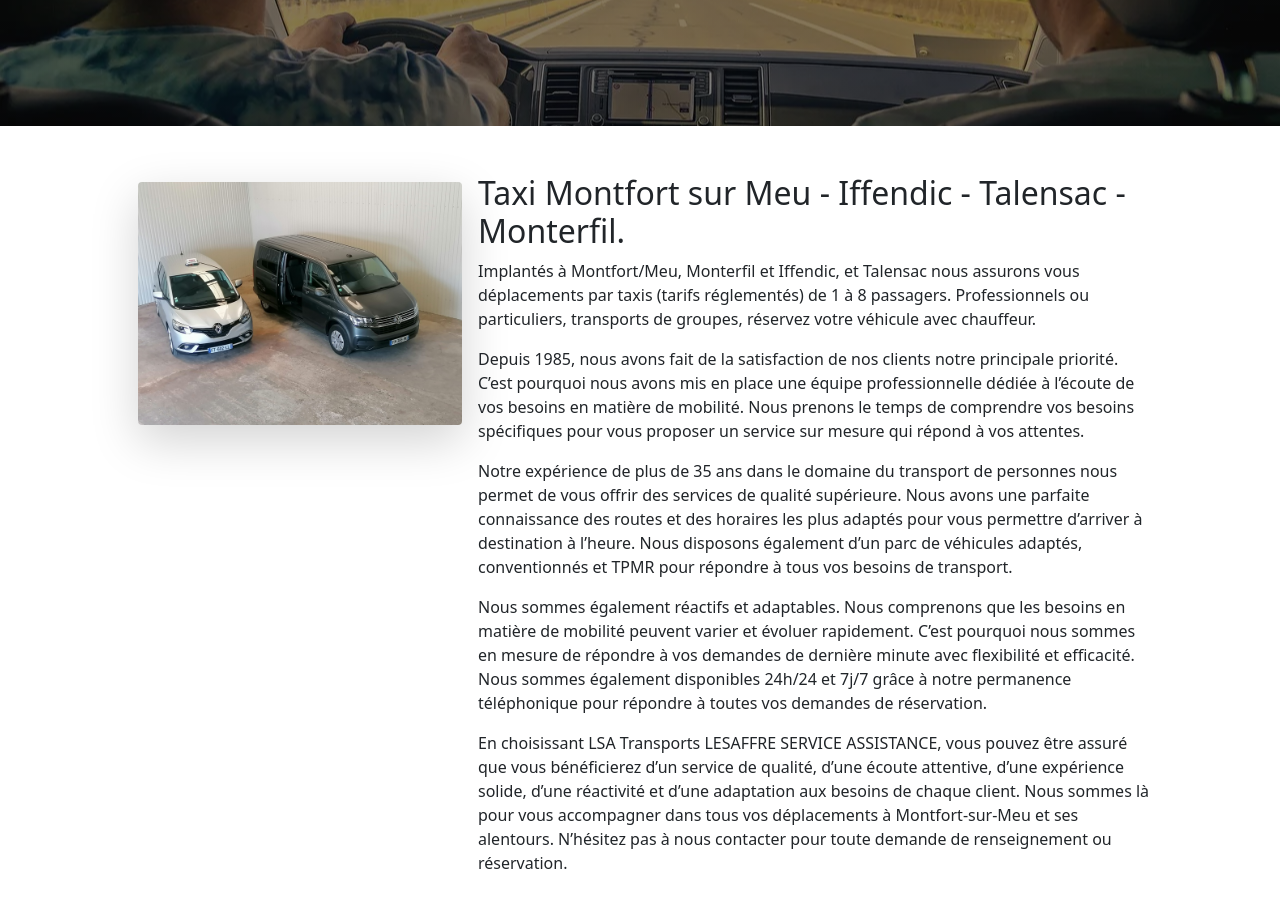
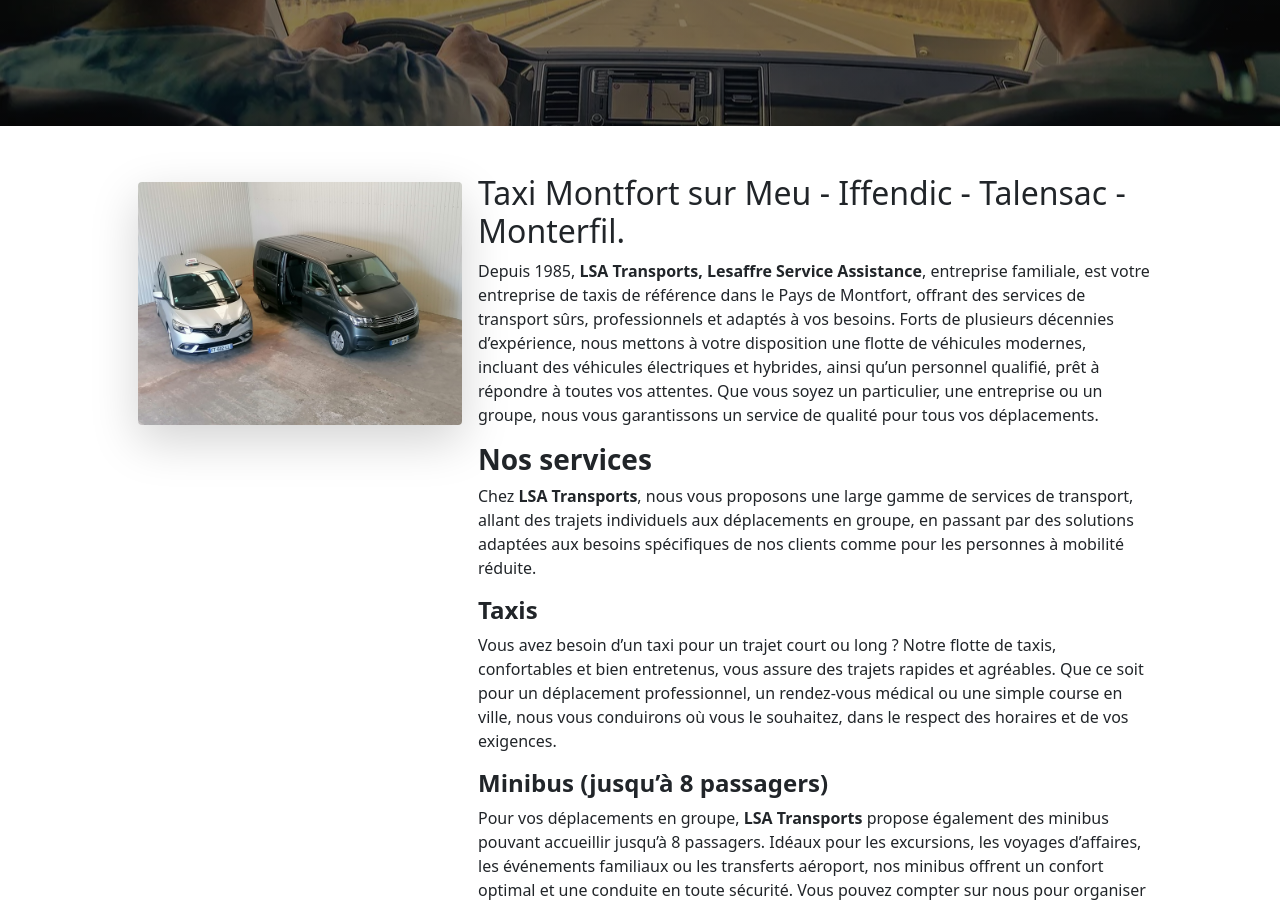
Before and after one commit to lesaffre35/lsa, a Jekyll site: the page built from pages/taxi.md, in a window 1280 px wide and 900 px high, scrolled down 206 px. Built offline with Jekyll 4.4.1, drawn with Linux system fonts in a browser that asks for light colours; nearby versions of some CDN libraries; some of the changed text lies outside the part shown.

Commit message:
Update taxi.md

```diff
--- a/pages/taxi.md
+++ b/pages/taxi.md
@@ -8,12 +8,40 @@
 
 ## Taxi Montfort sur Meu - Iffendic - Talensac - Monterfil.
 
-Implantés à Montfort/Meu, Monterfil et Iffendic, et Talensac nous assurons vous déplacements par taxis (tarifs réglementés) de 1 à 8 passagers. Professionnels ou particuliers, transports de groupes, réservez votre véhicule avec chauffeur.
 
-Depuis 1985, nous avons fait de la satisfaction de nos clients notre principale priorité. C'est pourquoi nous avons mis en place une équipe professionnelle dédiée à l'écoute de vos besoins en matière de mobilité. Nous prenons le temps de comprendre vos besoins spécifiques pour vous proposer un service sur mesure qui répond à vos attentes.
+Depuis 1985, **LSA Transports, Lesaffre Service Assistance**, entreprise familiale, est votre entreprise de taxis de référence dans le Pays de Montfort, offrant des services de transport sûrs, professionnels et adaptés à vos besoins. Forts de plusieurs décennies d'expérience, nous mettons à votre disposition une flotte de véhicules modernes, incluant des véhicules électriques et hybrides, ainsi qu'un personnel qualifié, prêt à répondre à toutes vos attentes. Que vous soyez un particulier, une entreprise ou un groupe, nous vous garantissons un service de qualité pour tous vos déplacements.
 
-Notre expérience de plus de 35 ans dans le domaine du transport de personnes nous permet de vous offrir des services de qualité supérieure. Nous avons une parfaite connaissance des routes et des horaires les plus adaptés pour vous permettre d'arriver à destination à l'heure. Nous disposons également d'un parc de véhicules adaptés, conventionnés et TPMR pour répondre à tous vos besoins de transport.
+### **Nos services**
 
-Nous sommes également réactifs et adaptables. Nous comprenons que les besoins en matière de mobilité peuvent varier et évoluer rapidement. C'est pourquoi nous sommes en mesure de répondre à vos demandes de dernière minute avec flexibilité et efficacité. Nous sommes également disponibles 24h/24 et 7j/7 grâce à notre permanence téléphonique pour répondre à toutes vos demandes de réservation.
+Chez **LSA Transports**, nous vous proposons une large gamme de services de transport, allant des trajets individuels aux déplacements en groupe, en passant par des solutions adaptées aux besoins spécifiques de nos clients comme pour les personnes à mobilité réduite.
 
-En choisissant LSA Transports LESAFFRE SERVICE ASSISTANCE, vous pouvez être assuré que vous bénéficierez d'un service de qualité, d'une écoute attentive, d'une expérience solide, d'une réactivité et d'une adaptation aux besoins de chaque client. Nous sommes là pour vous accompagner dans tous vos déplacements à Montfort-sur-Meu et ses alentours. N'hésitez pas à nous contacter pour toute demande de renseignement ou réservation.
+#### **Taxis**
+Vous avez besoin d'un taxi pour un trajet court ou long ? Notre flotte de taxis, confortables et bien entretenus, vous assure des trajets rapides et agréables. Que ce soit pour un déplacement professionnel, un rendez-vous médical ou une simple course en ville, nous vous conduirons où vous le souhaitez, dans le respect des horaires et de vos exigences.
+
+#### **Minibus (jusqu'à 8 passagers)**
+Pour vos déplacements en groupe, **LSA Transports** propose également des minibus pouvant accueillir jusqu'à 8 passagers. Idéaux pour les excursions, les voyages d'affaires, les événements familiaux ou les transferts aéroport, nos minibus offrent un confort optimal et une conduite en toute sécurité. Vous pouvez compter sur nous pour organiser vos trajets en toute sérénité.
+
+#### **Transports sur mesure**
+Que vous ayez besoin d'un transport ponctuel ou récurrent, nous sommes à votre écoute pour personnaliser nos services. Nous proposons des services sur mesure pour les entreprises, les événements, les transferts privés ou les visites touristiques. Notre flexibilité et notre réactivité nous permettent de répondre à toutes vos demandes spécifiques.
+
+### **Véhicules écologiques : un engagement pour l'environnement**
+
+Dans une démarche respectueuse de l'environnement, **LSA Transports** intègre à sa flotte des véhicules électriques et hybrides. Nous sommes convaincus que la mobilité durable est essentielle pour l'avenir, et c'est pourquoi nous avons choisi de proposer à nos clients des solutions de transport plus écologiques, tout en maintenant un haut niveau de confort et de sécurité.
+
+### **Un personnel qualifié et professionnel**
+
+Chez **LSA Transports**, nous savons que la qualité de notre service repose en grande partie sur le professionnalisme de notre équipe. Tous nos chauffeurs sont des conducteurs qualifiés et expérimentés, formés pour offrir une conduite sécurisée, courtoise et respectueuse de l’environnement.
+
+Nos chauffeurs connaissent parfaitement les itinéraires locaux et sont formés pour garantir votre confort et votre sécurité tout au long du trajet. De plus, nous mettons un point d'honneur à être ponctuels, afin que vous n'ayez jamais à vous soucier de la gestion de votre emploi du temps.
+
+### **Pourquoi choisir LSA Transports ?**
+
+- **Expérience et fiabilité** : Depuis 1985, nous avons su fidéliser nos clients grâce à la qualité constante de nos services.
+- **Véhicules modernes, écologiques et confortables** : Notre flotte inclut des véhicules électriques et hybrides, offrant à la fois confort, performance et respect de l'environnement.
+- **Flexibilité et réactivité** : Nous nous adaptons à toutes vos demandes, qu'il s'agisse de trajets ponctuels ou réguliers.
+- **Personnel professionnel** : Nos chauffeurs sont expérimentés et formés pour vous offrir un service irréprochable.
+
+
+### **Contactez-nous dès maintenant**
+
+Besoin d'un taxi ou d'un minibus ? Que ce soit pour un trajet simple, un événement spécial ou un transport d'entreprise, **LSA Transports** est là pour vous. Contactez-nous dès aujourd'hui pour réserver votre véhicule ou obtenir plus d'informations sur nos services.
```
